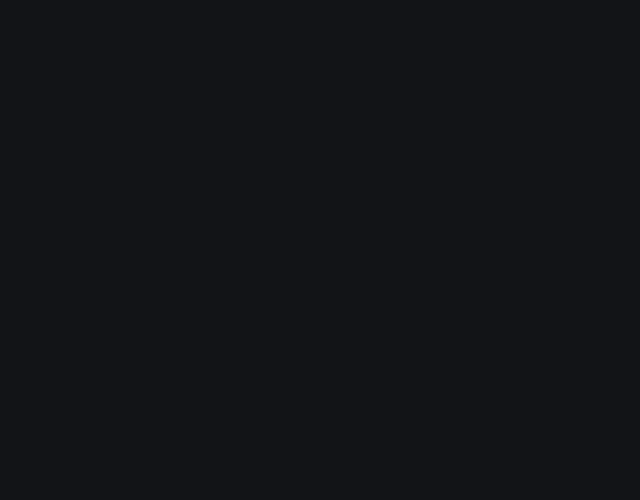
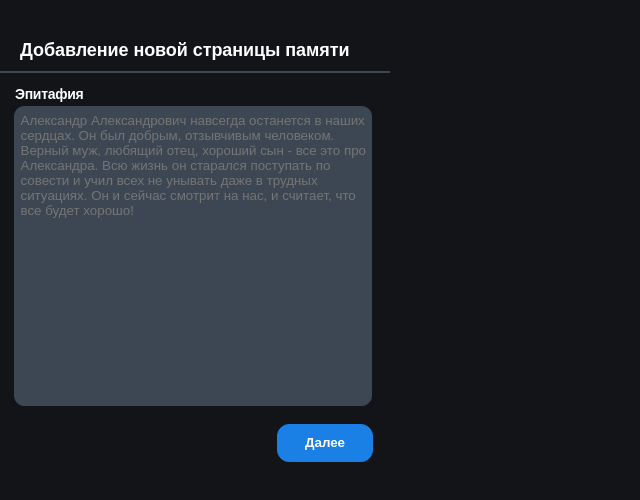
Before and after one commit to m1piks20/WebApp-React, a React (Create React App) app: page /AddedEpitaphs in a window 1280 px wide. Before the commit this address had no page. Shown: the top 500 px of the page, without its empty margins (0-640 px from the left). Built offline with nearby package versions, Linux system fonts and the light colour scheme.

Commit message:
Added API request and a new page with a response from API (test)

```diff
--- a/package.json
+++ b/package.json
@@ -6,8 +6,10 @@
     "@testing-library/jest-dom": "^5.17.0",
     "@testing-library/react": "^13.4.0",
     "@testing-library/user-event": "^13.5.0",
+    "axios": "^1.6.8",
     "react": "^18.2.0",
     "react-dom": "^18.2.0",
+    "react-i18next": "^14.1.0",
     "react-router-dom": "^6.22.3",
     "react-scripts": "5.0.1",
     "web-vitals": "^2.1.4"
--- /dev/null
+++ b/src/AddedEpitaphs/AddedEpitaphs.jsx
@@ -0,0 +1,48 @@
+import React, { useState } from 'react';
+import './StyleAddedEpitaphs.css';
+import { useNavigate } from 'react-router-dom';
+import { useLocation } from 'react-router-dom';
+
+function AddedEpitaphs() {
+    const location = useLocation();
+    const navigate = useNavigate();
+
+    const apiResponse = location.state ? location.state.apiResponse : '';
+    const [response, setResponse] = useState(apiResponse);
+
+    const handleSubmit = async (e) => {
+        e.preventDefault();
+        try {
+            const response = await fetch('https://api.visioncraft.top/v1/chat/completions');
+            const result = await response.json();
+            setResponse(result.choices[0].message.content);
+        } catch (error) {
+            console.error('Ошибка:', error);
+        }
+    };
+
+    return (
+        <div className="container">
+            <div className="header">
+                <h1 className="greeting">Добавление новой страницы памяти</h1>
+            </div>
+            <hr style={{ border: "1px solid #3d4754", width: "390px", height: "0px" }} />
+            <form id="epitaffioForm" onSubmit={handleSubmit}>
+                <label htmlFor="epitaffio" className="epitaffio">Эпитафия</label>
+                <br />
+                <textarea
+                    className="epitaffioText"
+                    id="epitaffioText"
+                    type="text"
+                    value={apiResponse}
+                    placeholder="Александр Александрович навсегда останется в наших сердцах. Он был добрым, отзывчивым человеком. Верный муж, любящий отец, хороший сын - все это про Александра. Всю жизнь он старался поступать по совести и учил всех не унывать даже в трудных ситуациях. Он и сейчас смотрит на нас, и считает, что все будет хорошо!"
+                    required
+                />
+                <br />
+                <button type="submit">Далее</button>
+            </form>
+        </div>
+    );
+}
+
+export default AddedEpitaphs;
--- a/src/App.js
+++ b/src/App.js
@@ -1,14 +1,16 @@
 import React from 'react';
 import { BrowserRouter as Router, Routes, Route } from 'react-router-dom';
-import Main from './Main';
-import MemoryPage from "./MemoryPage";
+import Main from './MainPage/Main';
+import MemoryPage from './MemoryPage/MemoryPage';
+import AddedEpitaphs from './AddedEpitaphs/AddedEpitaphs';
 
 function App() {
     return (
         <Router>
             <Routes>
-                <Route exact path="/" element={<Main />} />
+                <Route path="/" element={<Main />} />
                 <Route path="/MemoryPage" element={<MemoryPage />} />
+                <Route path="/AddedEpitaphs" element={<AddedEpitaphs />} />
             </Routes>
         </Router>
     );
--- a/src/MemoryPage.js
+++ b/src/MemoryPage/MemoryPage.js
@@ -1,4 +1,6 @@
 import React, { useState, useEffect } from 'react';
+
+import { useNavigate } from 'react-router-dom';
 import './PagesStyle.css';
 
 function fillOptions(fillFunction) {
@@ -32,6 +34,49 @@ function fillYears() {
 }
 
 function MemoryPage() {
+    const [isLoading, setIsLoading] = useState(false);
+    const navigate = useNavigate();
+
+    const handleSubmit = async (e) => {
+        e.preventDefault();
+        setIsLoading(true); // начинаем загрузку
+        try {
+            let data = {
+                "model": "gpt-3.5-turbo",
+                "messages": [
+                    {"role": "system", "content": "Вы писатель и пишете эпитафию об умершем человеке. Я даю вам исходные данные. Проанализируйте их и напишите текст"},
+                    {"role": "user", "content": `Имя человека - ${formData.fio}. Он родился ${formData.birthDayOptions} и умер ${formData.deathDayOptions}. Ему нравились такие хобби, как ${formData.hobbies}. По характеру был ${formData.character}. Он работал ${formData.work}.`},
+                    {"role": "system", "content": "Напишите эпитафию о человеке, используя полученные данные"}
+                ],
+                "max_tokens": 4096,
+                "temperature": 0.7,
+                "top_p": 0.9,
+                "top_k": 0,
+                "repetition_penalty": 1,
+                "presence_penalty": 0,
+                "frequency_penalty": 0,
+
+            }
+
+            const response = await fetch('https://api.visioncraft.top/v1/chat/completions', {
+                method: 'POST',
+                headers: {
+                    'Content-Type': 'application/json',
+                    'Authorization': 'Bearer 54bdfe91-eb76-47c0-a156-6fc9dd2f7db2'
+                },
+                body: JSON.stringify(data)
+            });
+
+            const result = await response.json();
+            localStorage.setItem('epitaffioText', result.choices[0].message.content);
+            setIsLoading(false); // заканчиваем загрузку
+            navigate('/AddedEpitaphs', { state: { apiResponse: result.choices[0].message.content } }); // переходим на страницу AddedEpitaphs
+        } catch (error) {
+            setIsLoading(false); // в случае ошибки также заканчиваем загрузку
+            console.error('Ошибка:', error);
+        }
+    };
+
     const [formData, setFormData] = useState({
         fio: '',
         birthDay: '',
@@ -44,6 +89,7 @@ function MemoryPage() {
         character: '',
         work: ''
     });
+
 
     useEffect(() => {
         setFormData((prevData) => ({
@@ -63,46 +109,6 @@ function MemoryPage() {
     };
 
 
-
-
-
-    const handleSubmit = async (event) => {
-        event.preventDefault();
-
-        try {
-            document.getElementById('loadingScreen').style.display = 'block';
-            document.getElementById('loadingBox').style.display = 'block';
-
-            const data = {
-                "model": "gpt-4",
-                "messages": [
-                    {"role": "system", "content": "Вы писатель и пишете эпитафию об умершем человеке. Я даю вам исходные данные. Проанализируйте их и напишите текст"},
-                    {"role": "user", "content": `Имя человека - ${formData.fio}. Он родился ${formData.birthDate} и умер ${formData.deathDate}. Ему нравились такие хобби, как ${formData.questions.hobbies}. По характеру был ${formData.questions.character}. Он работал ${formData.questions.work}.`},
-                    {"role": "system", "content": "Напишите эпитафию о человеке, используя полученные данные"}
-                ],
-                "max_tokens": 4096,
-                "temperature": 0.7,
-                "top_p": 0.9,
-                "top_k": 0,
-                "repetition_penalty": 1,
-                "presence_penalty": 0,
-                "frequency_penalty": 0,
-            };
-
-            const response = await fetch('Token', {
-                method: 'POST',
-                headers: {
-                    'Content-Type': 'application/json',
-                    'Authorization': 'Bearer 54bdfe91-eb76-47c0-a156-6fc9dd2f7db2'
-                },
-                body: JSON.stringify(data)
-            });
-
-        } catch (error) {
-            console.error('Ошибка:', error);
-
-        }
-    };
 
     return (
         <div className="container">
@@ -159,8 +165,8 @@ function MemoryPage() {
                 <br/>
                 <button type="submit">Далее</button>
             </form>
-            <div id="loadingBox" style={{display: 'none'}}></div>
-            <div id="loadingScreen" style={{display: 'none'}}></div>
+            <div id="loadingBox" style={{display: isLoading ? 'block' : 'none'}}></div>
+            <div id="loadingScreen" style={{display: isLoading ? 'block' : 'none'}}></div>
         </div>
     );
 }
--- /dev/null
+++ b/src/MemoryPage/PagesStyle.css
@@ -0,0 +1,193 @@
+* {
+    margin: 0;
+    padding: 0;
+    box-sizing: border-box;
+}
+
+body {
+    position: absolute;
+    background: #121417;
+    font-family: sans-serif;
+    width: 390px;
+    height: 100%;
+    overflow-y: scroll;
+    overflow-x: hidden;
+}
+
+.container {
+    width: 390px;
+    margin: 20px auto;
+}
+
+.header {
+    padding: 20px 20px 0;
+}
+
+.greeting {
+    font-size: 18px;
+    font-weight: 700;
+    color: #fff;
+    margin-bottom: 10px;
+}
+
+#dateForm{
+    padding: 10px 10px 10px 5px;
+}
+
+#epitaffioForm{
+    padding: 10px 10px 10px 5px;
+}
+
+.fio, .birthDay, .birthMonth, .birthYear, .hobbies, .epitaffio{
+    padding: 10px 20px 20px 10px;
+    font-family: var(--font-family);
+    font-weight: 700;
+    font-size: 14px;
+    line-height: 161%;
+    letter-spacing: -0.02em;
+    color: #fff;
+}
+
+.deathDay, .deathMonth, .deathYear, .character, .work{
+    padding: 10px 10px 8px 10px;
+    font-family: var(--font-family);
+    font-weight: 700;
+    font-size: 14px;
+    line-height: 161%;
+    letter-spacing: -0.02em;
+    color: #fff;
+}
+
+input{
+    margin-left: 100px;
+}
+
+input:placeholder{
+    color: #293038;
+}
+
+input[type="text"]{
+    color: #fff;
+    padding-left: 10px;
+    margin-left: 100px;
+    border-radius: 10px;
+    width: 358px;
+    height: 56px;
+    background: #3d4754;
+    border: 1px solid #3d4754;
+    margin: auto;
+    display: block;
+}
+
+select{
+    border: 1px solid #3d4754;
+}
+
+.days{
+    color: gray;
+    padding-left: 5px;
+    margin-left: 9px;
+    border-radius: 10px;
+    width: 90px;
+    height: 40px;
+    background: #3d4754;
+}
+
+.month{
+    color: gray;
+    padding-left: 5px;
+    margin: 0 10px 0 10px;
+    border-radius: 10px;
+    width: 140px;
+    height: 40px;
+    background: #3d4754;
+}
+
+.year{
+    color: gray;
+    padding-left: 5px;
+    border-radius: 10px;
+    width: 98px;
+    height: 40px;
+    background: #3d4754;
+}
+
+.white{
+    color: white;
+}
+
+.days.selected,
+.month.selected,
+.year.selected {
+    color: white;
+}
+
+button{
+    color: #fff;
+    font-weight: 700;
+    margin-right: 7px;
+    float: right;
+    text-align: center;
+    border-radius: 12px;
+    width: 96px;
+    height: 38px;
+    background: #1a80e5;
+    border: 1px solid #1a80e5;
+
+    transition: background-color 0.2s linear;
+}
+
+button:hover{
+    background-color: rgb(0, 16, 87);
+}
+
+textarea[class="epitaffioText"]{
+    color: #fff;
+    padding-left: 6px;
+    padding-top: 6px;
+    margin-left: 100px;
+    border-radius: 10px;
+    width: 358px;
+    height: 300px;
+    background: #3d4754;
+    border: 1px solid #3d4754;
+    margin: auto;
+    display: block;
+    white-space: pre-wrap;
+    font-family: var(--font-family);
+    resize: none
+}
+
+textarea[class="epitaffioText"]::placeholder {
+    position: absolute;
+    left: 6px;
+    top: 6px;
+}
+
+#loadingScreen {
+    display: flex;
+    margin: auto;
+    margin-top: -443px;
+    background-color: rgba(61, 71, 84, 0.6);;
+    border: 8px solid #f3f3f3;
+    border-top: 8px solid #3498db;
+    border-radius: 50%;
+    width: 40px;
+    height: 40px;
+    animation: spin 2s linear infinite;
+}
+
+#loadingBox
+{
+    display: flex;
+    margin: auto;
+    margin-top: -642px;
+    width: 100%;
+    height: 785px;
+    background-color: rgba(61, 71, 84, 0.5);;
+}
+
+@keyframes spin {
+    0% { transform: rotate(0deg); }
+    100% { transform: rotate(360deg); }
+}
--- /dev/null
+++ b/src/TestEN.json
@@ -0,0 +1,5 @@
+{
+  "welcomeMessage": "Welcome to our application!",
+  "introduction": "This is a brief introduction to our application.",
+  "submitButton": "Submit"
+}
```
Also changed, not shown: src/AddedEpitaphs/StyleAddedEpitaphs.css (renamed from src/PagesStyle.css), src/MainPage/Main.css (renamed from src/Main.css), src/MainPage/Main.js (renamed from src/Main.js), 1 other file (tests, documents, lock files or other folders).
